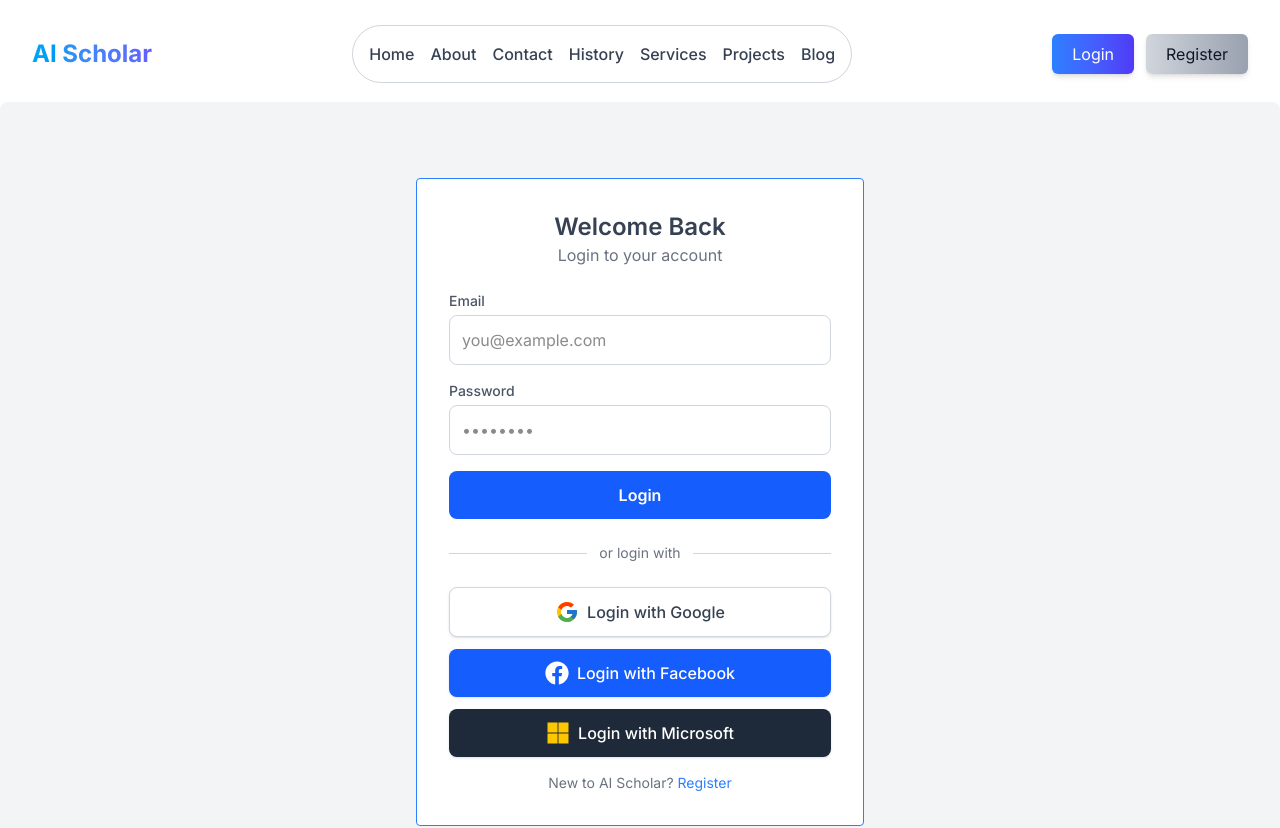
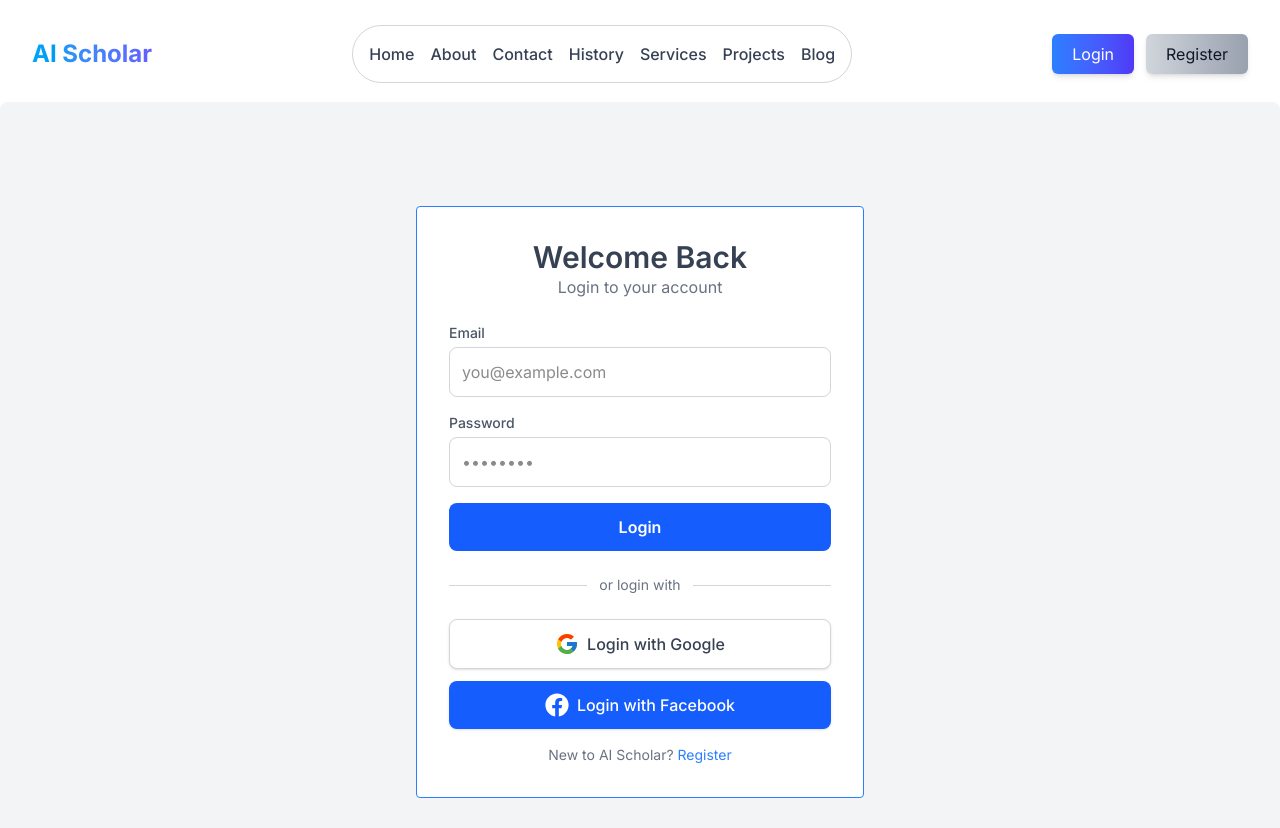
Before and after one commit to SK-Jabed/AI-Scholar, a Next.js app: page /login in a window 1280 px wide. Shown: the top 828 px of the page. Built offline with nearby package versions, Linux system fonts and the light colour scheme.

Commit message:
eye-catching login page design

```diff
--- /dev/null
+++ b/src/app/(auth)/login/page.js
@@ -0,0 +1,80 @@
+"use client";
+
+ import { FcGoogle } from "react-icons/fc";
+ import { FaFacebook, FaMicrosoft } from "react-icons/fa";
+
+ const Login = () => {
+   return (
+     <div className="flex items-center justify-center min-h-screen bg-gray-100 px-4 lg:py-0 py-10">
+       <div className="bg-white border border-blue-500 rounded p-8 w-full max-w-md">
+         <h2 className="text-3xl font-semibold text-center text-gray-700">
+           Welcome Back
+         </h2>
+         <p className="text-gray-500 text-center mb-6">Login to your account</p>
+
+         <form className="space-y-4">
+           <div>
+             <label className="block text-gray-600 text-sm font-medium mb-1">
+               Email
+             </label>
+             <input
+               type="email"
+               placeholder="you@example.com"
+               className="w-full p-3 border border-gray-300 rounded-lg focus:outline-none focus:ring-2 focus:ring-blue-500"
+               required
+             />
+           </div>
+
+           <div>
+             <label className="block text-gray-600 text-sm font-medium mb-1">
+               Password
+             </label>
+             <input
+               type="password"
+               placeholder="••••••••"
+               className="w-full p-3 border border-gray-300 rounded-lg focus:outline-none focus:ring-2 focus:ring-blue-500"
+               required
+             />
+           </div>
+
+           <button
+             type="submit"
+             className="w-full bg-blue-600 text-white font-semibold py-3 rounded-lg hover:bg-blue-700 transition duration-300"
+           >
+             Login
+           </button>
+         </form>
+
+         <div className="flex items-center my-6">
+           <div className="border-b border-gray-300 flex-1"></div>
+           <span className="text-gray-500 px-3 text-sm">or login with</span>
+           <div className="border-b border-gray-300 flex-1"></div>
+         </div>
+
+         {/* Social Login Buttons */}
+         <div className="space-y-3">
+           <button className="w-full flex items-center justify-center gap-2 bg-white border border-gray-300 py-3 rounded-lg shadow hover:bg-gray-100 transition">
+             <FcGoogle className="text-2xl" />
+             <span className="text-gray-700 font-medium">Login with Google</span>
+           </button>
+
+           <button className="w-full flex items-center justify-center gap-2 bg-blue-600 text-white py-3 rounded-lg shadow hover:bg-blue-700 transition">
+             <FaFacebook className="text-2xl" />
+             <span className="font-medium">Login with Facebook</span>
+           </button>
+
+
+         </div>
+
+         <p className="text-sm text-gray-500 text-center mt-4">
+          New to AI Scholar?{" "}
+           <a href="/register" className="text-blue-500 hover:underline">
+             Register
+           </a>
+         </p>
+       </div>
+     </div>
+   );
+ };
+
+ export default Login;
```
